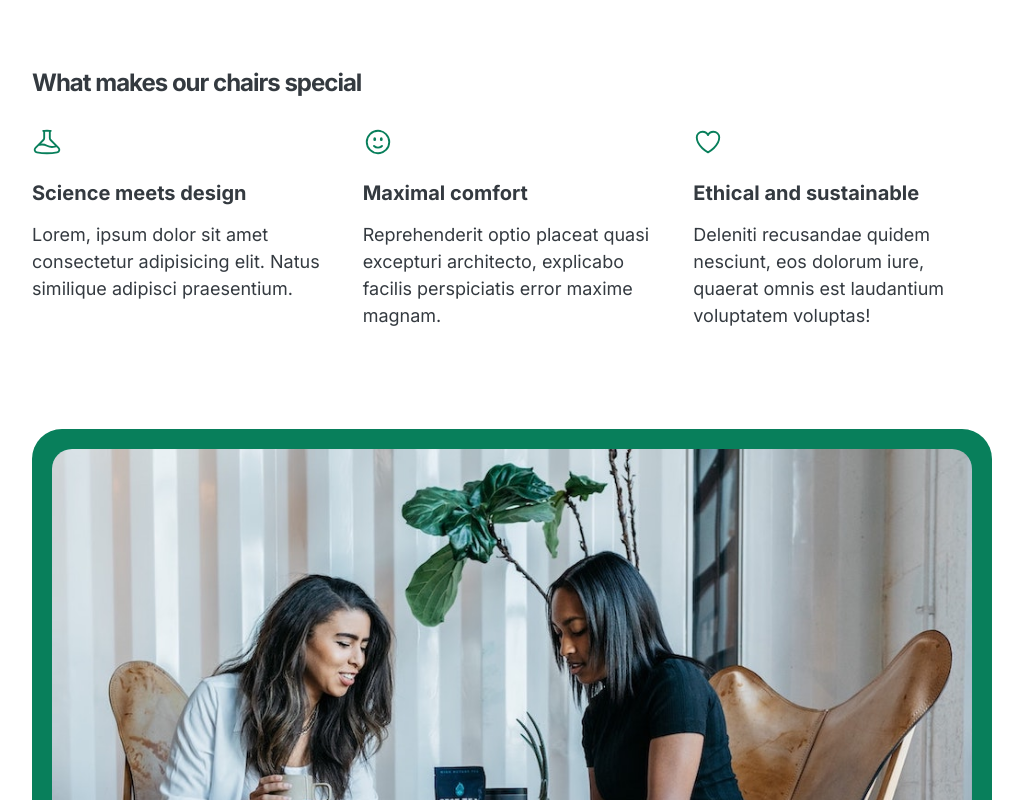
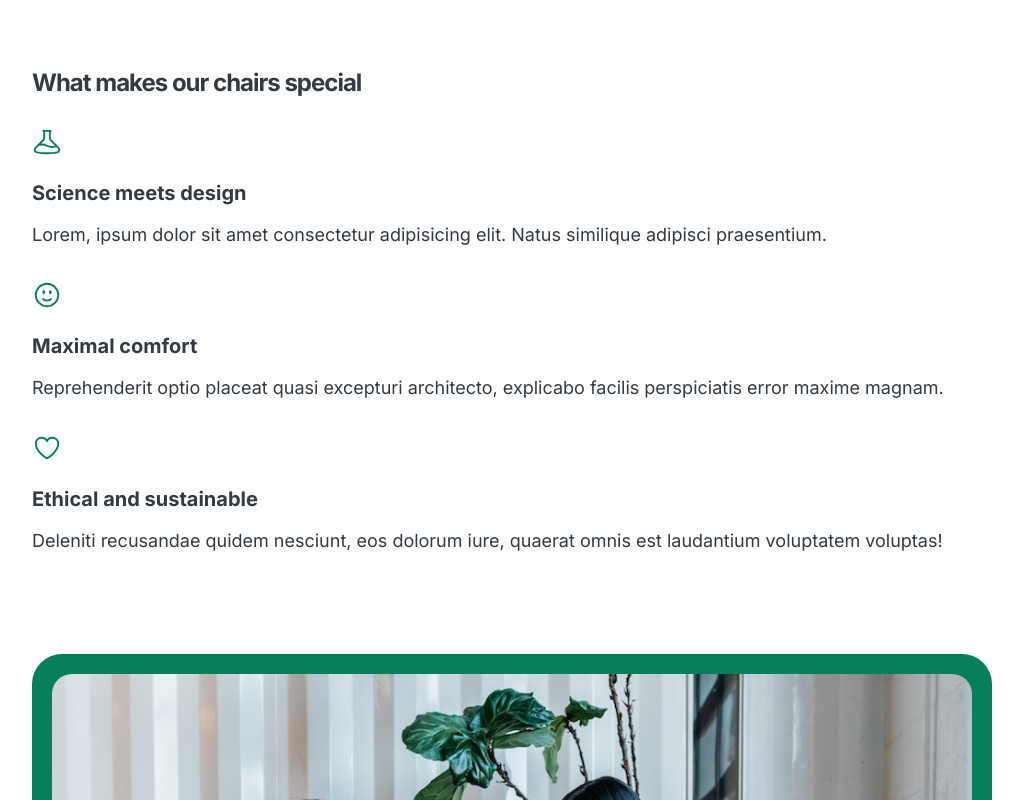
Before and after one commit to rahaf161/rahaf161.github.io, a plain HTML site: page LisbonChairShop/index.html in a window 1280 px wide. Shown: the part 1040-1840 px from the top of the page, without its empty margins (128-1151 px from the left). Drawn offline with Linux system fonts and the light colour scheme.

Commit message:
Update style.css

```diff
--- a/LisbonChairShop/style.css
+++ b/LisbonChairShop/style.css
@@ -46,11 +46,7 @@ h2 {
   gap:2rem;
  flex-wrap: wrap;
 }
-.flex-3-cols > div,
-.flex-3-cols > figure {
-  flex: 1 1 30%;
-  box-sizing: border-box;
-}
+
 .btn:link,
 .btn:visited {
   border: 1px solid;
```
